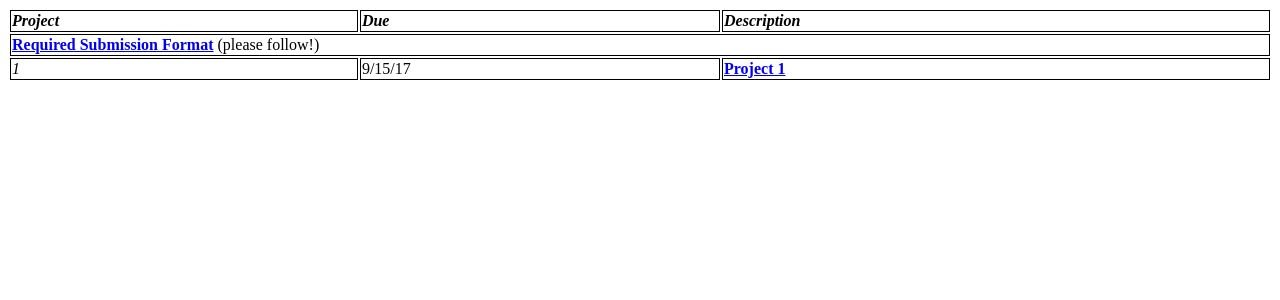
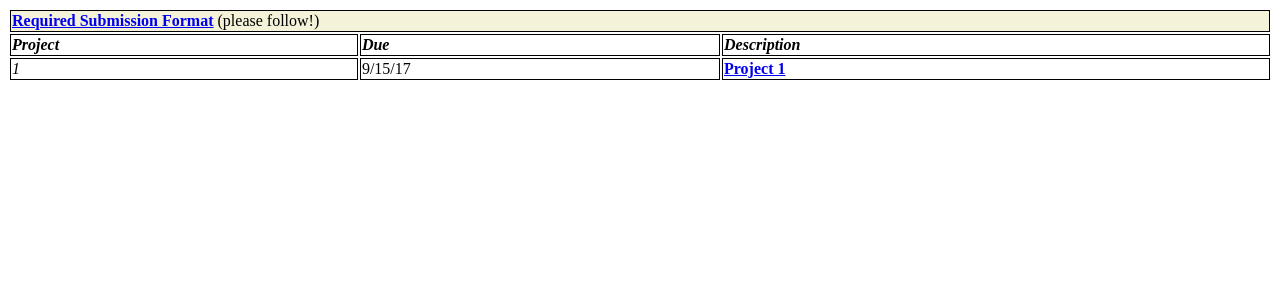
Before and after one commit to CNUClasses/CPSC327, a Jekyll site: the page navbar/Projects.html, which Jekyll copies as it is, in a window 1280 px wide. Shown: the top 300 px of the page. Built offline with Jekyll 4.4.1, drawn with Linux system fonts in a browser that asks for light colours.

Commit message:
Update Projects.html

```diff
--- a/navbar/Projects.html
+++ b/navbar/Projects.html
@@ -8,18 +8,24 @@
             border-width: 1px;
             background-color: #ffffff;
                  }
+		 .style_emphasize {
+            border-style: solid;
+            border-width: 1px;
+            background-color: #F4F2D8;
+                 }
          </style>
          <table style="width: 100%" class="style_noborder ">
+	     <tr>
+               <td class="style_emphasize " colspan="3">
+		<strong><a href="https://github.com/CNUClasses/CPSC327/blob/master/content/Projects-Eclipse/Import_and_Export_eclipse_projects.pdf"> Required Submission Format</a></strong> (please follow!)
+            	</td>
+            </tr>
             <tr>
                <td class="style_white "><em><strong>Project</strong></em></td>
                <td class="style_white "><em><strong>Due</strong></em></td>
                <td class="style_white "><em><strong>Description</strong></em></td>
             </tr>
-            <tr>
-               <td class="style_white " colspan="3">
-				         <strong><a href="https://github.com/CNUClasses/CPSC327/blob/master/content/Projects-Eclipse/Import_and_Export_eclipse_projects.pdf"> Required Submission Format</a></strong> (please follow!)
-            		</td>
-            </tr>
+
             <tr>
                <td class="style_white "><em>1</em></td>
                <td class="style_white ">9/15/17</td>
```
